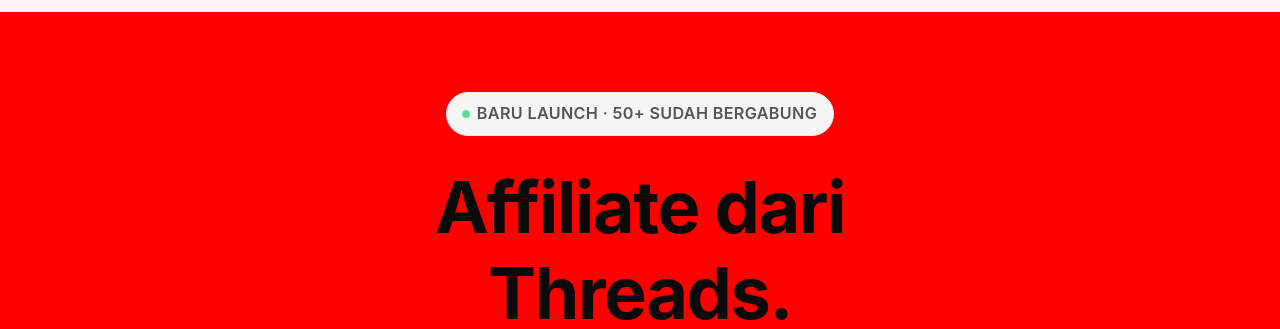
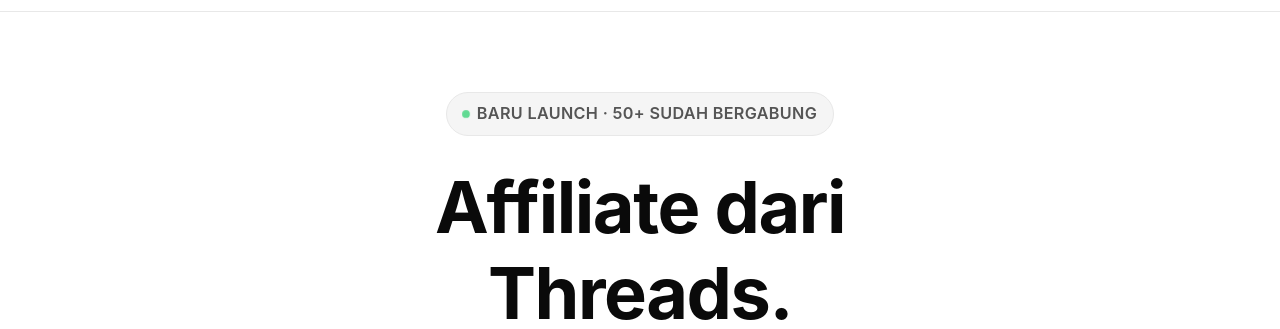
Before and after one commit to xchrone99/threadskit-prompt-business, a plain HTML site: page index.html in a window 1280 px wide. Shown: the part 124-453 px from the top of the page. Drawn offline with Linux system fonts and the light colour scheme.

Commit message:
fix: revert background to white

```diff
--- a/index.html
+++ b/index.html
@@ -41,7 +41,7 @@
         body {
             font-family: 'Inter', -apple-system, BlinkMacSystemFont,
                          'Segoe UI', sans-serif;
-            background: red;
+            background: var(--white);
             color: var(--black);
             line-height: 1.6;
             -webkit-font-smoothing: antialiased;
```
